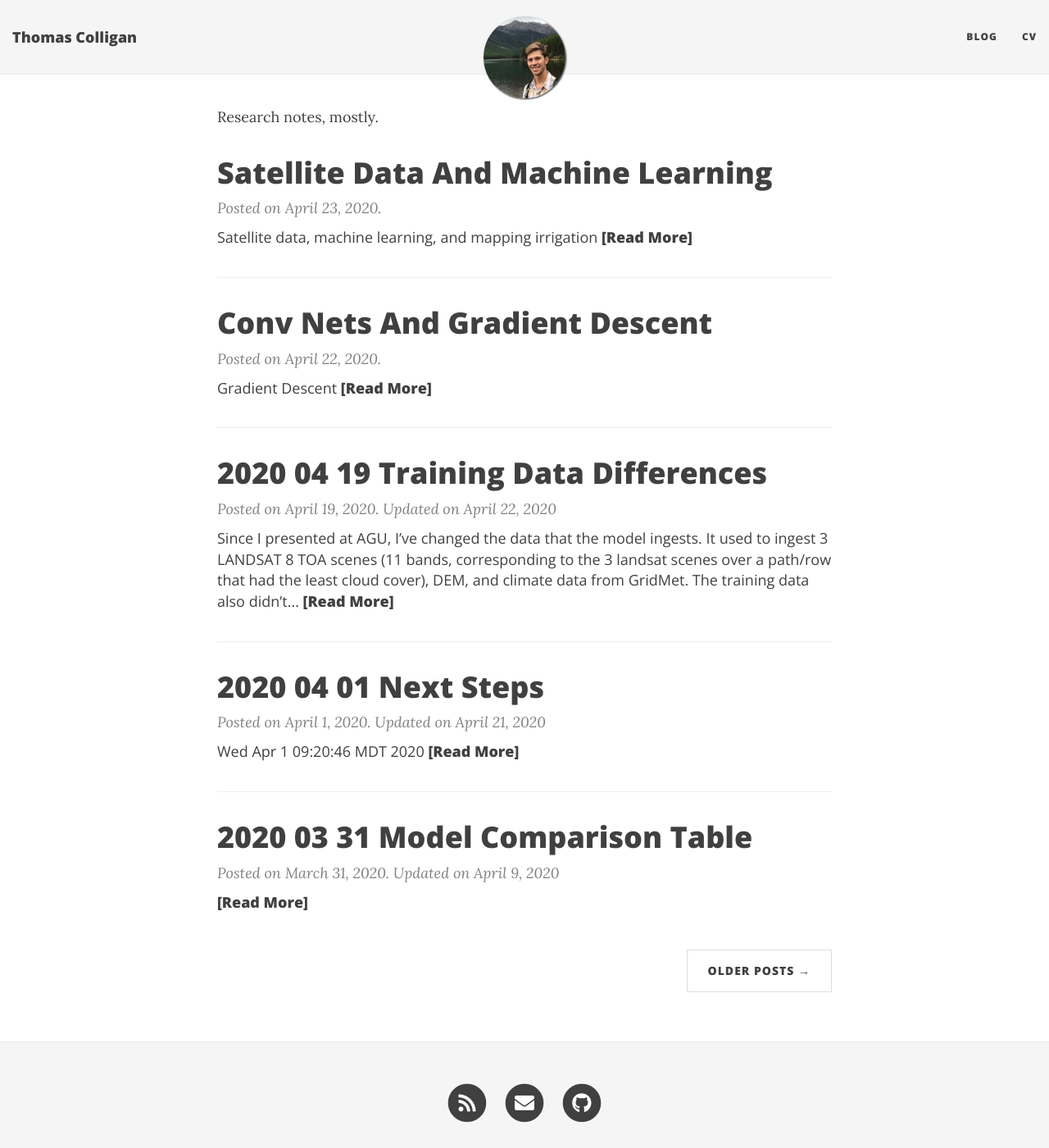
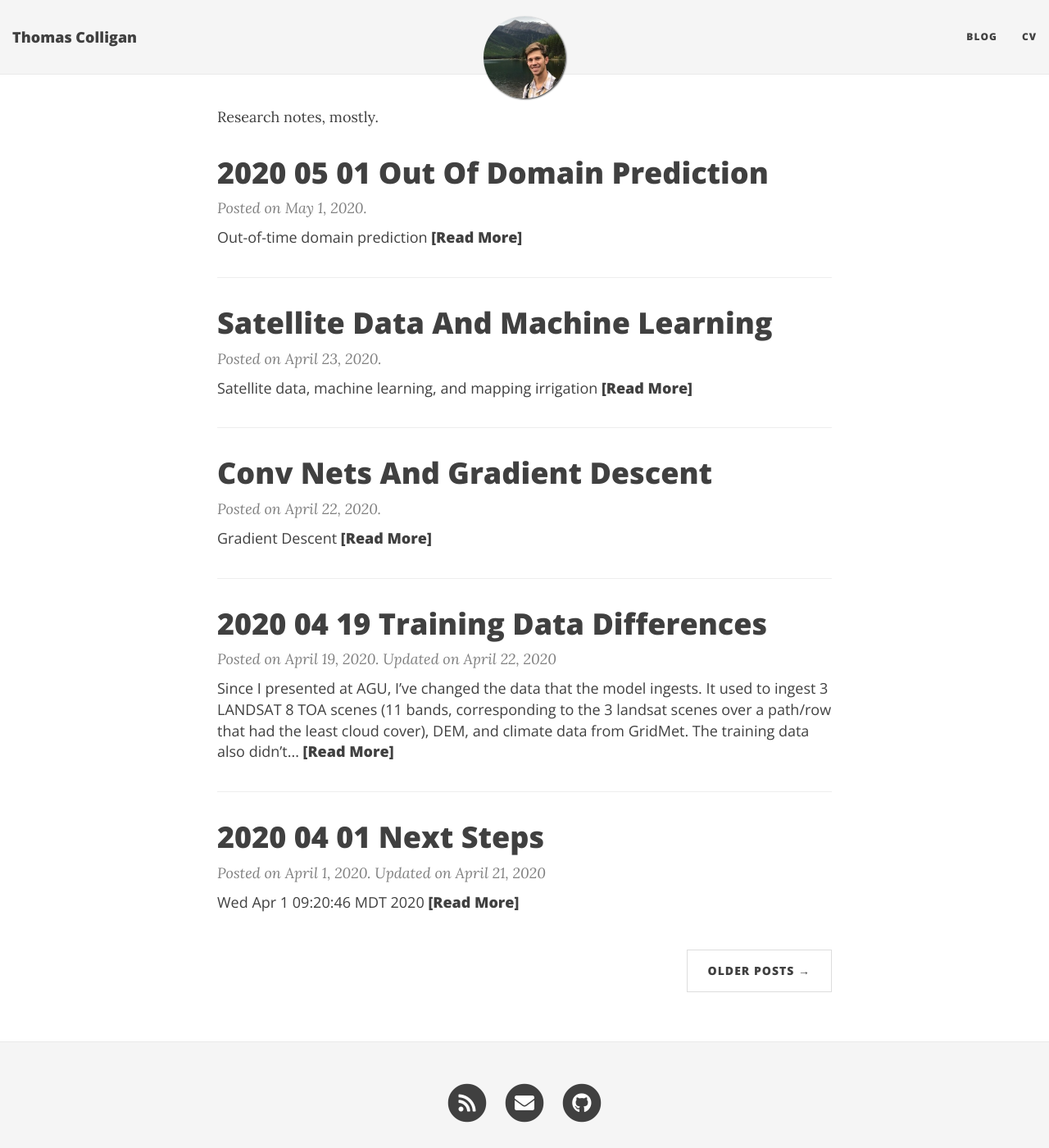
Before and after one commit to colligant/colligant.github.io, a Jekyll site: the page built from blog/index.html, in a window 1280 px wide and 1400 px high. Shown: the whole window at 82% size. Built offline with Jekyll 4.4.1, drawn with Linux system fonts in a browser that asks for light colours; nearby versions of some CDN libraries; the list of posts is cut into pages by our own code; some of the changed lines change nothing that is shown.

Commit message:
Add post

````diff
--- a/_posts/2020-05-01-2020-05-01-out-of-domain-prediction.md
+++ b/_posts/2020-05-01-2020-05-01-out-of-domain-prediction.md
@@ -1,6 +1,6 @@
 ---
 layout: post
-published: false
+published: true
 ---
 # Out-of-time domain prediction
 
@@ -19,52 +19,162 @@
 Black represents sampling dates for 2013 and cyan sampling dates for 2015 (2013 is shifted by two
 years so the two time series are overlaid).
 
-Let's zoom in on two path/rows, 38/27 and 36/27. The resulting time series looks like this:
+The code block below will show the best precision/recall dicts for each path rows. By comparing
+these with the plot above, we can get a grasp on how sampling dates change model performance.
+```
+# 34/27
+p = {0: 0.3925269645608629, 1: 0.9906956126976513, 2: 0.002487157434741173}
+r = {0: 0.27047113470471135, 1: 0.9121665184636042, 2: 0.22526315789473683}
 
-![](/assets/img/2013vs2015two_path_rows.png)
-*Github pages is terrible for hosting images (or I don't know enough about web development).
-Anyways, zoom in on the image to see it better.*
+# 39/26
+No irrigated pixels.
 
-Notice the differences in the sampling dates over the two path/rows? 36/27 has a large gap in
-sampling dates during 2013 while 38/27 has a much smaller gap. The model was trained on the cyan
-sampling dates, and is evaluated on the black dates. What I hope to see happen (by evaluating the
-precision and recall of the models on the 2015 test data) is that the 38/27 has higher precision and
-recall because of the more regular sampling dates.
-```python
-# path/row 36/37 has maximum f1 of .65 for the irrigated class:
-precision = {0: 0.9616480162767039, 1: 0.6820634936901745, 2: 0.9200302362469784}
-recall =    {0: 0.5037033089998402, 1: 0.9735215647980462, 2: 0.4059343310856665}
+# 35/27
+p = {0: 0.3236202238517947, 1: 0.8748457110368135, 2: 0.06506364922206506}
+r = {0: 0.4930902675683623, 1: 0.9850239162753579, 2: 0.006124840221559438}
+
+# 39/27
+p = {0: 0.6134531342088583, 1: 0.9820809914831141, 2: 0.5296232089413723}
+r = {0: 0.8080089052933767, 1: 0.9162726426505028, 2: 0.8479433629693653}
+
+# 36/26
+p = {0: 0.7469135802469136, 1: 0.8770997643389391, 2: 0.8804796228296841}
+r = {0: 0.676450034940601, 1: 0.9984108359352775, 2: 0.0727234263227164}
+
+# 39/28
+p = {0: 0.7766771184917417, 1: 0.6631823522191242, 2: 0.9855370176656513}
+r = {0: 0.9607678434666601, 1: 0.9473155556000862, 2: 0.8506005061934927}
+
+#36/27
+p = {0: 0.9616480162767039, 1: 0.6820634936901745, 2: 0.9200302362469784}
+r = {0: 0.5037033089998402, 1: 0.9735215647980462, 2: 0.4059343310856665}
+
+# 40/27
+p = {0: 0.7384279475982533, 1: 0.7885054442105924, 2: 0.9525328369769717}
+r = {0: 0.41582559979472267, 1: 0.8972833830999626, 2: 0.8992791729790622}
+
+# 36/28
+p = {0: 0.053937229844014285, 1: 0.6960198532280917, 2: 0.7253728374058475}
+p = {0: 0.09111111111111111, 1: 0.8263348583857902, 2: 0.5551177795393815}
+
+# 40/28
+p = {0: 0.8201498751040799, 1: 0.030939102828207134, 2: 0.9989633236896757}
+r = {0: 0.9015193117334798, 1: 0.7908751291630236, 2: 0.8767873009546112}
+
+# 37/26
+p = {0: 0.3860392967942089, 1: 0.6630553208017307, 2: 0.8704578127547316}
+r = {0: 0.25056213712789877, 1: 0.9457020903515667, 2: 0.420749337345082}
+
+# 41/27
+
+p = {0: 0.885130231432949, 1: 0.20578511201423139, 2: 0.9950364384563047}
+r = {0: 0.8930518265397446, 1: 0.7663876590289672, 2: 0.9441502913044707}
+
+# 37/28
+p = {0: 0.7136681500317864, 1: 0.9531156265545754, 2: 0.9407785320875429}
+r = {0: 0.8150137941048352, 1: 0.9756467444624163, 2: 0.8882304669123618}
+
+# 41/28
+No irrigated pixels.
+
+# 38/27
+p = {0: 0.6215097144070496, 1: 0.8612286286196551, 2: 0.23150914015305288}
+r = {0: 0.38304833362414936, 1: 0.9065063493167873, 2: 0.16452250108993438}
+
+# 42/27
+No irrigated pixels.
+
+# 38/27
+p = {0: 0.19284991409541294, 1: 0.9532582146382159, 2: 0.9175719154345171}
+r = {0: 0.7746265834751371, 1: 0.9570711813861941, 2: 0.8958911202848496}
+
+# 38/28
+p = {0: 0.2857907412362858, 1: 0.9615231460462531, 2: 0.9149192715464026}
+r = {0: 0.33034333436436747, 1: 0.9199828911793351, 2: 0.9593757831360198}
 ```
-The values here are really all over the place and pretty unacceptable. You never want a model with
-98% recall and 68% precision - this indicates way too many false positives. The converse is also
-bad: a model that barely predicts anything to be irrigated but is right almost 100% of the times is
-also useless.
+
+The precision/recall dictionaries above (unformatted, I know) represent the highest values over that
+LANDSAT path row. There are different values of precision/recall because the chosen start date can
+vary.  Examine path/row 37/28. The model did the best across all classes, and the sampling dates between
+the two years are pretty regular. In contrast, the model did poorly on path/row 36/28, which has
+pretty regular sampling dates after the second image was taken. However, there are no regular images
+between April/June! Basically, this is out-of-domain prediction.
 
 Even though the model does well when there are regular sampling dates, we can't always be assured
 that that data will be available (well, we actually might be able to be assured. I might just not be
-able to download it!). An alternative solution to stacking images by date and hoping the network
-implicitly learns some date dependence is to ingest a date feature into the model. That's what I'm
-going to try next.
+able to download it!).
 
-The date feature is just going to be a raster of floats that encodes the days since January 1st.
-Since I'll give the model this information, hopefully it will learn to deal with irregular sampling
-dates, and rely less on temporal signals. I'll also randomly shuffle the order in which images are
-fed into the model, since with that date information, the model could feasibly learn to re arrange
-the input rasters in a way that is helpful for making decisions. I also might feed the network less
-than 14 images - maybe 8 randomly chosen from the time range? This will hopefully make it learn some
-robustness to random sampling dates.
+## Reworking assumptions (and input data!)
 
-Another problem with stacking images by date is that you have to choose a start date. For 2015 (in
-the first figure) what image should I first ingest into the model for optimal results? The image
-from May or April? It would seem clear cut but when your training set has such variation in sampling
-dates (again, the cyan dots in the figures above), what is the right thing to choose? If we force
-the model to learn a relatively time-invariant representation of irrigation, this problem is no
-longer.
+The working assumption for this project is that a neural network is a complicated enough function to
+take a stack of images (implicitly organized by date captured), and learn a representation of
+irrigation abstract enough to correctly identify irrigated pixels. This assumption is definitely
+true, as the networks readily reach high accuracy on irrigated test sets. However, neural networks
+are good at learning distributions of data and generalizing within that distribution, but they have
+almost no generalization power *outside* of that distribution.
 
-It also important to note that if LSAT 8 wasn't launched in 2013 and only sporadically captured
-images during that year that this project would most likely be done, without any consideration of
-sampling dates or temporal offsets. The reason why I say this is because the model performs well on
-out-of-time domain data when sampling dates are similarly spaced to the training set (I mean, duh).
+With out-of-time-domain prediction we assume that changing the year where
+we want to have irrigated predictions won't be out-of-distribution.
+There are a couple of reasons why this is reasonable:
+- The sensors on the satellites don't change from year to year, meaning the same EM wave powers are
+  recorded year to year
+- Irrigated land doesn't change in phenology or shape from year to year (center pivots, flood
+  irrigation are here to stay)
+
+However, the factor I didn't consider is the difference in available sampling dates from year to
+year. Changing these significantly makes the problem suddenly out-of-distribution, and the neural
+networks do poorly. This is the problem that I've been describing and battling with for a few
+months. The solution is to relax the assumptions that are baked into the NN. The assumption that it
+learns is that it will recieve a stack of images organized in a somewhat meaningful manner. Since
+the stack of images can't always be organized in a meaningful way, I'm going to throw this
+assumption out of the window and add a little more information to the model.
+
+The thing I'm going to try is adding a date raster on to the feature stack, and randomly shuffling
+the input rasters. In this way, it should learn to combine features based on their corresponding
+date and hopefully rely less on a static set of input dates.
+
+There are two options (and I'm not convinced that they're actually different)
+- Encode date as days since January, or something like that
+- Encode date as a categorical feature
+
+I've written code to encode date as a "days since January" raster and we'll see how that works out.
+So far, the training statistics indicate the model is training a lot slower with random input
+dates and maybe has already converged around 85% train f1 and 78% train accuracy... (compared to
+like 97, 98 in both of those categories for the other input data). I'll update this after a few
+days.
+It's kind of hard to verify results visually, so I'll post the code that I'm using to split the
+raster stack and shufflei it.
+```python
+# image_stack.shape (112, 7760, 7760)
+# I add the date rasters onto the end of the image stack, so a image stack
+# of 14 7-band images becomes 14*(7+1) = 112 bands.
+n_images = image_stack.shape[0] // 8
+n_bands = 7
+
+# Make multidimensional array of shape (n_images, n_bands).
+# Each row contains the indices of the image at that row index
+# Alternatively, each row is a list of numbers that corresponds to where
+# an image is in the original image stack, where an image is 7 contiguous bands
+# taken at the same date
+indices = np.asarray([np.arange(i, i+n_bands) for i in range(0, n_images*n_bands, n_bands)])
+# min_images is a hyperparameter that chooses the number of images fed into the model
+# choose dates randomly, no replacement, randomly ordered through time
+image_index = np.random.choice(indices.shape[0], size=min_images,
+	replace=False)
+# now add on the date raster on the end - the date raster is appended to the
+# end of the original image.
+indices = indices[image_index, :].ravel()
+# n_images*n_bands + image_index says grab the bands starting
+# from n_images*n_bands that are in image_index
+image_indices = np.hstack((indices, n_images*n_bands + image_index))
+# np hstack stacks them horizontally, basically concatenation in this case.
+return image_stack[image_indices]
+```
+
+
+One thing I'd also like to include is a simple timeline of work on this project, which is below.
+
+## Timeline, progress, setbacks...
 
 This project would also have moved forward a lot faster if I had investigated out-of-domain
 accuracy sooner. This is basically the timeline of the project and the various steps I took to get
@@ -77,9 +187,9 @@
   during a lab meeting on Dec 4, 2018). David's project used 1-d features (single pixel stack) and
   ingested those into a two-layer MLP. Pretty simple, and it took ~5 hours to get predictions for a
   single image. Test statistics (precision, recall) weren't reported.
-- Feb 2 2019: I added on the capability to extract tiles onto David's project, and added a simple conv-net
-  architecture. This architecture consisted of a few conv. layers and a final linear layer to do the
-  predictions. As such, it again took ~5 hrs to evaluate a LANDSAT tile.
+- Feb 2 2019: I added on the capability to extract tiles onto David's project, and added a simple
+  conv-net architecture. This architecture consisted of a few conv. layers and a final linear layer
+  to do the predictions. As such, it again took ~5 hrs to evaluate a LANDSAT tile.
 - Feb 19, 2019: Changed the model to a FCNN (can't remember the exact architecture), so that
   evaluation of images took minutes instead of hours. I also added some climate features into the
   data that the model ingested (precip, et).
@@ -91,8 +201,8 @@
   - Tried offline hard negative/positive mining.
   - Implemented binary and multiclass focal loss.
   - Implemented dice loss for the binary case.
-  - Experimented with different sampling techniques.
-  This problem was resolved by random majority undersampling.
+  - Experimented with different sampling techniques.  This problem was resolved by random majority
+    undersampling.
 - Work on this problem continued until the end of school, at which point I worked on eclipse stuff
   for the whole summer (May through August). This was pretty bad for research productivity (as in I
   didn't work on irrigation stuff at all).
@@ -110,11 +220,9 @@
   and October! The problem that I was describing above with the different sampling dates was
   exacerbated. However, I didn't do any formal evaluation of how the model was doing because there
   wasn't ground truth data available to me at the time. This is the figure that piqued my interest:
-  ![](/assets/img/zach_presentation-1.png)
-  The image on the bottom right really didn't make sense to me - the irrigated diversions probably
-  didn't change by 3x between years. The large white spots on the images are where I masked out
-  clouds.
-
+  ![](/assets/img/zach_presentation-1.png) The image on the bottom right really didn't make sense to
+  me - the irrigated diversions probably didn't change by 3x between years. The large white spots on
+  the images are where I masked out clouds.
 - I then presented the results of this model at AGU - like Dec 9, 2019 or something.
 - Over the break, I worked on the fish-net problem for MPG ranch, so I wasn't able to do much on the
   irrigation project.
````
